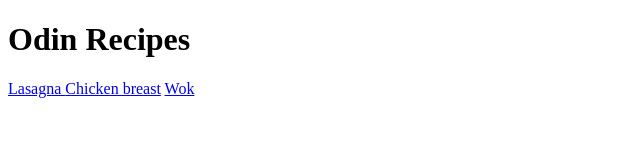
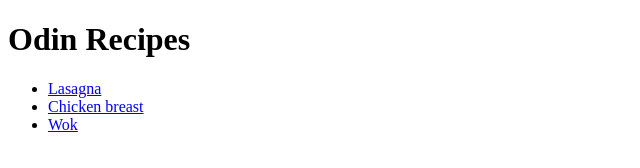
Before and after one commit to griphaugland/odin-recipes, a plain HTML site: page index.html in a window 1280 px wide. Shown: the whole page, without its empty margins (0-640 px from the left). Drawn offline with Linux system fonts and the light colour scheme.

Commit message:
Made unordered list of recipes

```diff
--- a/index.html
+++ b/index.html
@@ -8,8 +8,10 @@
   </head>
   <body>
     <h1>Odin Recipes</h1>
-    <a href="./recipes/lasagna.html">Lasagna </a>
-    <a href="./recipes/chicken.html">Chicken breast</a>
-    <a href="./recipes/wok.html"> Wok</a>
+    <ul>
+      <li><a href="./recipes/lasagna.html">Lasagna </a></li>
+      <li><a href="./recipes/chicken.html">Chicken breast</a></li>
+      <li><a href="./recipes/wok.html"> Wok</a></li>
+    </ul>
   </body>
 </html>
```
